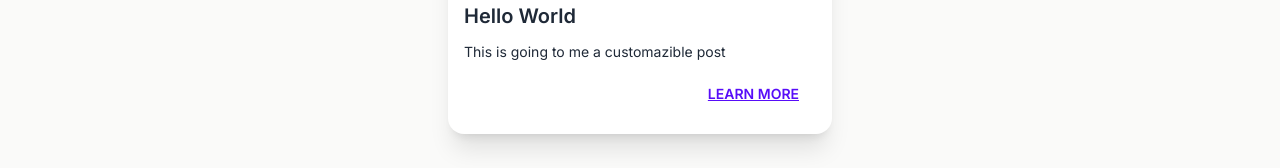
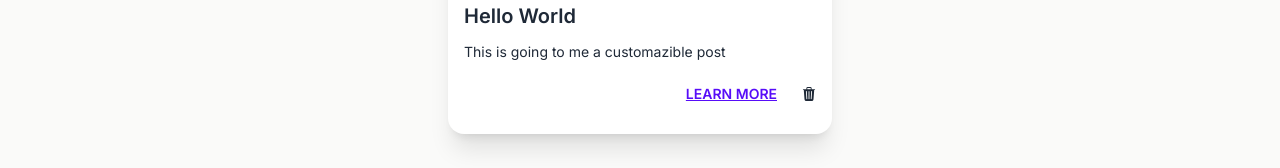
Before and after one commit to FilipaMerino/blogvirtuosa, a Next.js app: page /blog in a window 1280 px wide. Shown: the part 518-686 px from the top of the page. Built offline with nearby package versions, Linux system fonts and the light colour scheme; grey boxes are pictures that could not be loaded.

Commit message:
delete method

```diff
--- /dev/null
+++ b/app/api/posts/[id]/route.js
@@ -0,0 +1,22 @@
+import posts from "../data.json";
+import { NextResponse } from "next/server";
+
+
+export const DELETE = async (request, {params}) => {
+
+  const id = params.id;
+
+
+  const index = posts.findIndex((post) => post.id === id)
+
+
+  if(index !== -1){
+    posts.slice(index, 1);
+  }
+
+
+
+
+  return new NextResponse({"Post deleted": id});
+
+}
--- a/app/components/Navbar.jsx
+++ b/app/components/Navbar.jsx
@@ -35,7 +35,7 @@ const Navbar = () => {
                   <Link href="./">Services</Link>
                 </li>
                 <li>
-                  <Link href="./">Blog</Link>
+                <Link href="./blog">Blog</Link>
                 </li>
                 <li>
                   {isUserLoggedIn ? (
@@ -68,7 +68,7 @@ const Navbar = () => {
                 <Link href="./">Services</Link>
               </li>
               <li>
-                <Link href="./">Blog</Link>
+                <Link href="./blog">Blog</Link>
               </li>
               <li>
                 {isUserLoggedIn ? (
--- a/app/components/Posts.jsx
+++ b/app/components/Posts.jsx
@@ -2,6 +2,8 @@
 
 import { useState, useEffect } from "react";
 import AddPost from "./AddPost";
+import Link from "next/link";
+import { BsTrash3Fill } from "react-icons/bs";
 
 const Posts = () => {
   const [posts, setPosts] = useState([]);
@@ -9,7 +11,9 @@ const Posts = () => {
   const fetchPosts = async () => {
     const res = await fetch("/api/posts");
     const posts = await res.json();
-    const sortedPosts = posts.sort((a, b) => new Date(b.createdAt) - new Date(a.createdAt));
+    const sortedPosts = posts.sort(
+      (a, b) => new Date(b.createdAt) - new Date(a.createdAt)
+    );
 
     setPosts(sortedPosts);
   };
@@ -20,10 +24,19 @@ const Posts = () => {
 
 
 
+  const deletePost = async(id) => {
+    const res = await fetch(`/api/posts/${id}`, {
+      method: 'DELETE'
+    });
+
+    fetchPosts();
+
+  }
+
+
   return (
     <div className="flex flex-col items-center p-10">
-
-      <AddPost  refreshPosts={fetchPosts} />
+      <AddPost refreshPosts={fetchPosts} />
 
       {posts.map((post) => (
         <div className="card card-compact w-96 bg-base-100 shadow-xl mb-10">
@@ -33,8 +46,13 @@ const Posts = () => {
           <div className="card-body">
             <h2 className="card-title">{post.title}</h2>
             <p>{post.content}</p>
-            <div className="card-actions justify-end">
-              <button className="btn btn-link">Learn More</button>
+            <div className="card-actions justify-end items-center">
+              <Link href="" className="btn btn-link">
+                Learn More
+              </Link>
+              <button onClick={() => deletePost(post.id)}>
+                <BsTrash3Fill />
+              </button>
             </div>
           </div>
         </div>
```
Also changed, not shown: app/components/Footer.jsx (+10 -23 lines).
